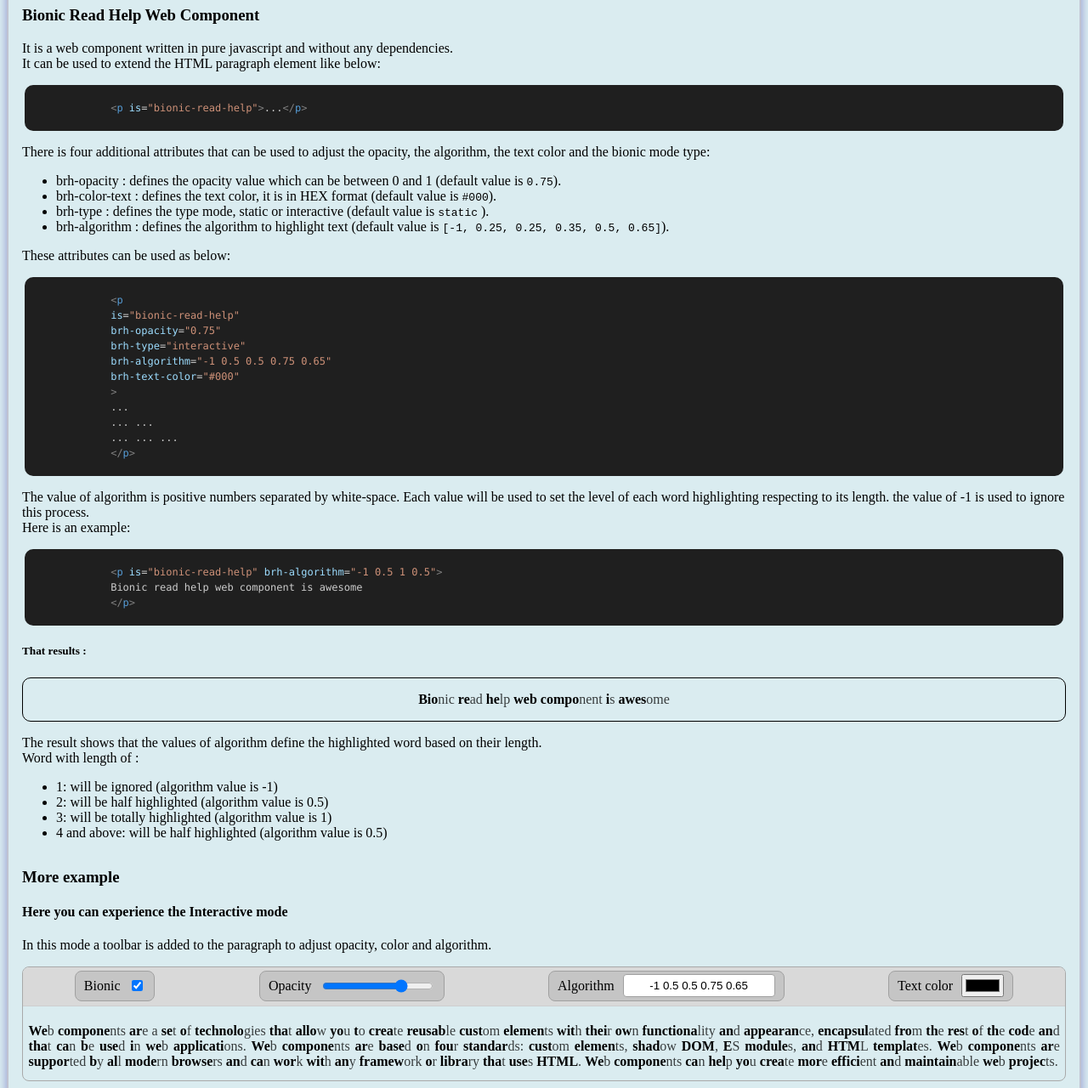
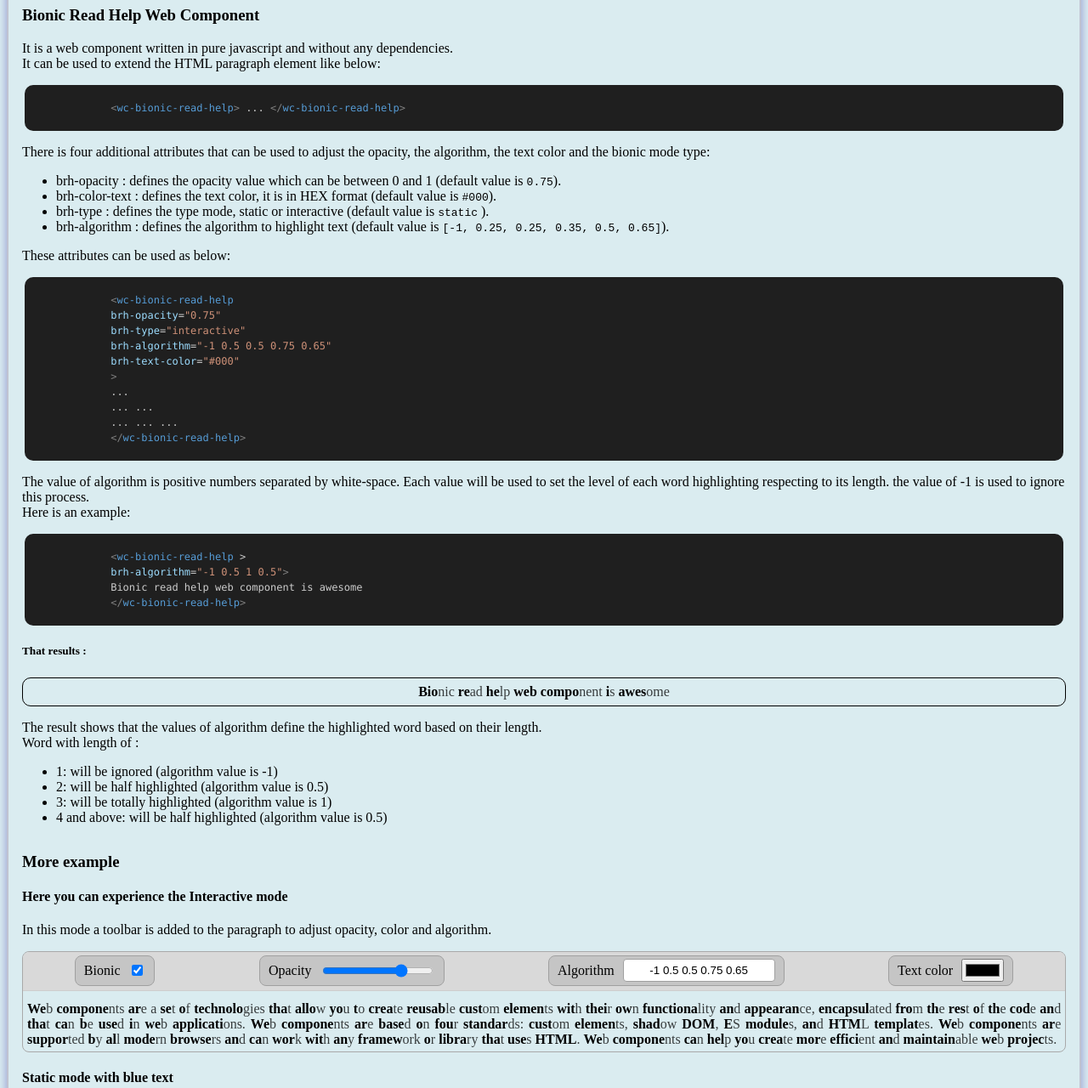
Before and after one commit to K4ys4r/bionic-read-help, a website built with Vite: page index.html in a window 1280 px wide. Shown: the part 200-1480 px from the top of the page at 85% size. Built offline with nearby package versions, Linux system fonts and the light colour scheme.

Commit message:
render wc not extend
update lib to be a pure web compenent and not extended from Paragrahe element to be compatible with all browser

```diff
--- a/index.html
+++ b/index.html
@@ -95,15 +95,11 @@
           <code>
             <div class="code-zone">
               <span style="color: #808080">&lt;</span
-              ><span style="color: #569cd6">p</span
-              ><span style="color: #cccccc"> </span
-              ><span style="color: #9cdcfe">is</span
-              ><span style="color: #cccccc">=</span
-              ><span style="color: #ce9178">"bionic-read-help"</span
+              ><span style="color: #569cd6">wc-bionic-read-help</span
               ><span style="color: #808080">&gt;</span
-              ><span style="color: #cccccc">...</span
+              ><span style="color: #cccccc"> ... </span
               ><span style="color: #808080">&lt;/</span
-              ><span style="color: #569cd6">p</span
+              ><span style="color: #569cd6">wc-bionic-read-help</span
               ><span style="color: #808080">&gt;</span>
             </div>
           </code>
@@ -135,10 +131,7 @@
           <code>
             <div class="code-zone">
               <span style="color: #808080">&lt;</span
-              ><span style="color: #569cd6">p</span>
-              <span style="color: #9cdcfe">is</span
-              ><span style="color: #cccccc">=</span
-              ><span style="color: #ce9178">"bionic-read-help"</span>
+              ><span style="color: #569cd6">wc-bionic-read-help</span>
               <span style="color: #9cdcfe">brh-opacity</span
               ><span style="color: #cccccc">=</span
               ><span style="color: #ce9178">"0.75"</span>
@@ -156,7 +149,7 @@
               <span style="color: #cccccc">... ...</span>
               <span style="color: #cccccc">... ... ...</span>
               <span style="color: #808080">&lt;/</span
-              ><span style="color: #569cd6">p</span
+              ><span style="color: #569cd6">wc-bionic-read-help</span
               ><span style="color: #808080">&gt;</span>
             </div>
           </code>
@@ -170,12 +163,10 @@
           <code>
             <div class="code-zone">
               <span style="color: #808080">&lt;</span
-              ><span style="color: #569cd6">p</span
-              ><span style="color: #cccccc"> </span
-              ><span style="color: #9cdcfe">is</span
-              ><span style="color: #cccccc">=</span
-              ><span style="color: #ce9178">"bionic-read-help"</span
-              ><span style="color: #cccccc"> </span
+              ><span style="color: #569cd6">wc-bionic-read-help</span> ><span
+                style="color: #cccccc"
+              >
+              </span
               ><span style="color: #9cdcfe">brh-algorithm</span
               ><span style="color: #cccccc">=</span
               ><span style="color: #ce9178">"-1 0.5 1 0.5"</span
@@ -184,7 +175,7 @@
                 >Bionic read help web component is awesome</span
               >
               <span style="color: #808080">&lt;/</span
-              ><span style="color: #569cd6">p</span
+              ><span style="color: #569cd6">wc-bionic-read-help</span
               ><span style="color: #808080">&gt;</span>
             </div>
           </code>
@@ -195,11 +186,15 @@
               text-align: center;
               border-radius: 10px;
               border: 1px solid black;
+              min-height: 2rem;
+              display: flex;
+              justify-content: center;
+              align-items: center;
             "
           >
-            <p is="bionic-read-help" brh-algorithm="-1 0.5 1 0.5">
+            <wc-bionic-read-help brh-algorithm="-1 0.5 1 0.5">
               Bionic read help web component is awesome
-            </p>
+            </wc-bionic-read-help>
           </div>
           <p>
             The result shows that the values of algorithm define the highlighted
@@ -225,8 +220,7 @@
             In this mode a toolbar is added to the paragraph to adjust opacity,
             color and algorithm.
           </p>
-          <p
-            is="bionic-read-help"
+          <wc-bionic-read-help
             brh-opacity="0.75"
             brh-type="interactive"
             brh-algorithm=" -1 0.5 0.5 0.75 0.65"
@@ -241,12 +235,11 @@
             can work with any framework or library that uses HTML. Web
             components can help you create more efficient and maintainable web
             projects.
-          </p>
+          </wc-bionic-read-help>
         </div>
         <div>
           <h4>Static mode with blue text</h4>
-          <p
-            is="bionic-read-help"
+          <wc-bionic-read-help
             brh-algorithm="-1 0.5 0.5 0.75 0.65"
             brh-text-color="#0000ff"
             class="justify"
@@ -260,7 +253,7 @@
             can work with any framework or library that uses HTML. Web
             components can help you create more efficient and maintainable web
             projects.
-          </p>
+          </wc-bionic-read-help>
         </div>
       </section>
       <section>
@@ -280,11 +273,10 @@
               </button>
             </div>
             <div class="bionic-text" id="bionic-text" style="display: none">
-              <p
-                is="bionic-read-help"
+              <wc-bionic-read-help
                 brh-type="interactive"
                 id="bionic-demo"
-              ></p>
+              ></wc-bionic-read-help>
             </div>
           </div>
         </div>
```
Also changed, not shown: README.md, lib/bionic-read-help.js.
